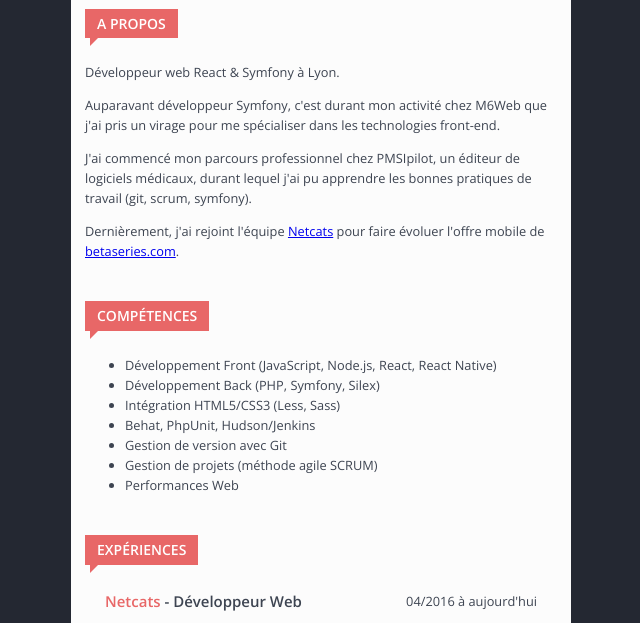
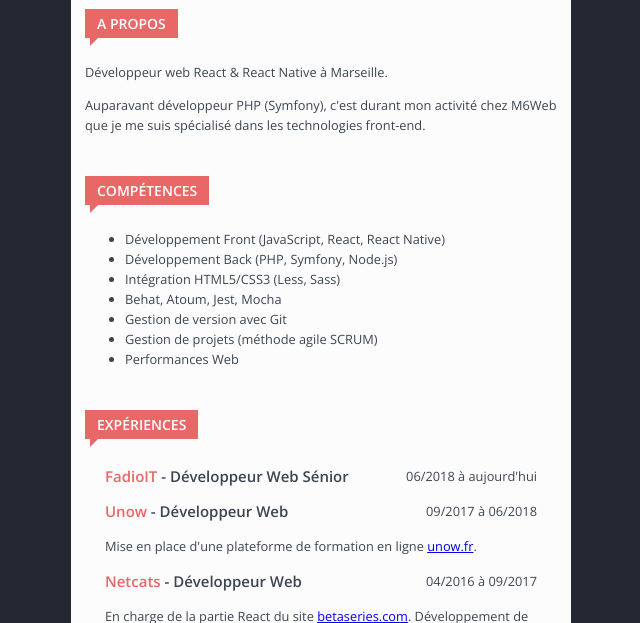
Before and after one commit to oziks/morganbrunot.fr, a website: page index.html in a window 1280 px wide. Shown: the part 310-933 px from the top of the page, without its empty margins (319-959 px from the left). Drawn offline with nearby package versions, Linux system fonts and the light colour scheme.

Commit message:
Update index.html

```diff
--- a/index.html
+++ b/index.html
@@ -27,19 +27,17 @@
 
     <section class="page__section">
       <h2 class="page__section__title">A propos</h2>
-      <p>Développeur web React &amp; Symfony à Lyon.</p>
-      <p>Auparavant développeur Symfony, c&#x27;est durant mon activité chez M6Web que j&#x27;ai pris un virage pour me spécialiser dans les technologies front-end.</p>
-      <p>J&#x27;ai commencé mon parcours professionnel chez PMSIpilot, un éditeur de logiciels médicaux, durant lequel j&#x27;ai pu apprendre les bonnes pratiques de travail (git, scrum, symfony).</p>
-      <p>Dernièrement, j'ai rejoint l'équipe <a href="http://netcats.com">Netcats</a> pour faire évoluer l'offre mobile de <a href="http://betaseries.com/">betaseries.com</a>.</p>
+      <p>Développeur web React &amp; React Native à Marseille.</p>
+      <p>Auparavant développeur PHP (Symfony), c&#x27;est durant mon activité chez M6Web que je me suis spécialisé dans les technologies front-end.</p>
     </section>
 
     <section class="page__section page__section__section-skills">
       <h2 class="page__section__title">Compétences</h2>
       <ul>
-        <li>Développement Front (JavaScript, Node.js, React, React Native)</li>
-        <li>Développement Back (PHP, Symfony, Silex)</li>
+        <li>Développement Front (JavaScript, React, React Native)</li>
+        <li>Développement Back (PHP, Symfony, Node.js)</li>
         <li>Intégration HTML5/CSS3 (Less, Sass)</li>
-        <li>Behat, PhpUnit, Hudson/Jenkins</li>
+        <li>Behat, Atoum, Jest, Mocha</li>
         <li>Gestion de version avec Git</li>
         <li>Gestion de projets (méthode agile SCRUM)</li>
         <li>Performances Web</li>
@@ -50,7 +48,14 @@
       <h2 class="page__section__title">Expériences</h2>
       <ul>
         <li>
-          <h3><a href="http://netcats.com/">Netcats</a> - Développeur Web <span>04/2016 à aujourd'hui</span></h3>
+          <h3><a href="http://www.fadio.it/">FadioIT</a> - Développeur Web Sénior <span>06/2018 à aujourd'hui</span></h3>
+        </li>
+        <li>
+          <h3><a href="http://unow.fr/">Unow</a> - Développeur Web <span>09/2017 à 06/2018</span></h3>
+          <p>Mise en place d'une plateforme de formation en ligne <a href="https://unow.fr">unow.fr</a>.</p>
+        </li>
+        <li>
+          <h3><a href="http://netcats.com/">Netcats</a> - Développeur Web <span>04/2016 à 09/2017</span></h3>
           <p>En charge de la partie React du site <a href="https://betaseries.com">betaseries.com</a>. Développement de l'application officielle BetaSeries (Android/iOS) en React Native. Création de l'API REST et du frontend de la plateforme B2B de statistiques, BetaSeries Insights.</p>
         </li>
         <li>
```
